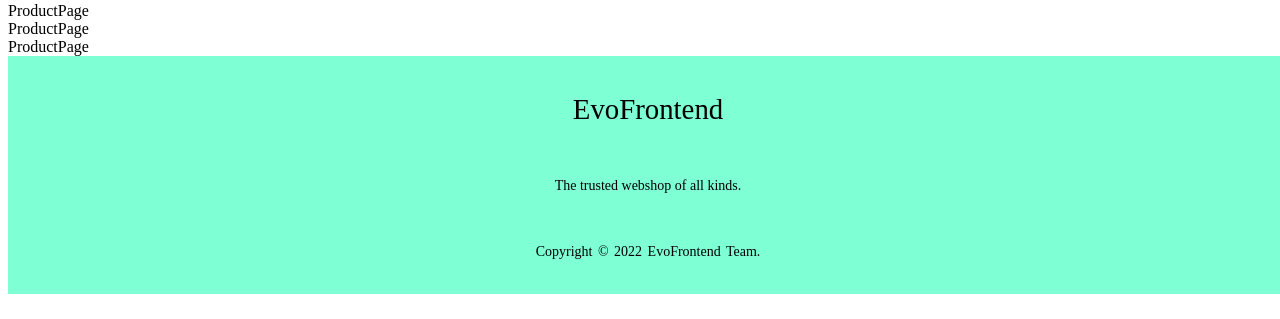
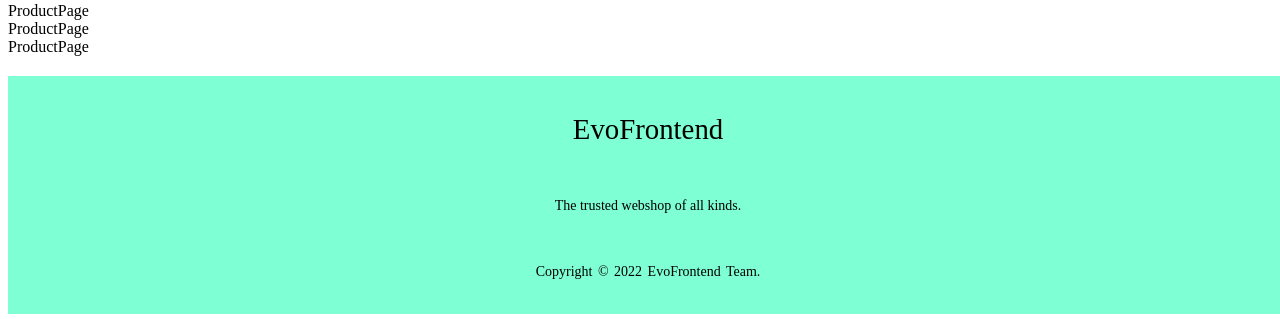
Before and after one commit to KidDarek/evosoft-evoFrontend, a React (Create React App) app: page /Product in a window 1280 px wide. Shown: the part 560-879 px from the top of the page. Built offline with nearby package versions, Linux system fonts and the light colour scheme.

Commit message:
Update Footer.jsx

```diff
--- a/src/common-components/footer/Footer.jsx
+++ b/src/common-components/footer/Footer.jsx
@@ -9,6 +9,7 @@ const StyledFooter = styled("footer")({
   height: "auto",
   width: "100vw",
   color: "#fff",
+  marginTop: "20px",
 });
 
 const FooterContent = styled("div")({
```
